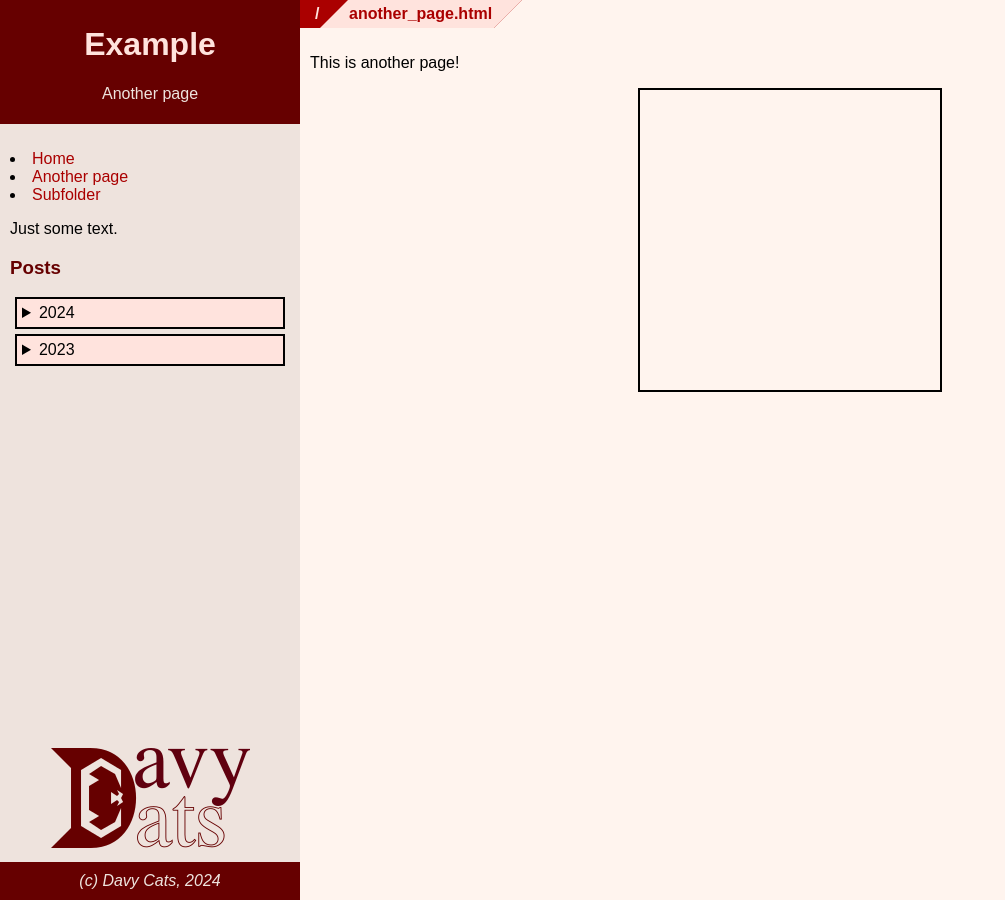
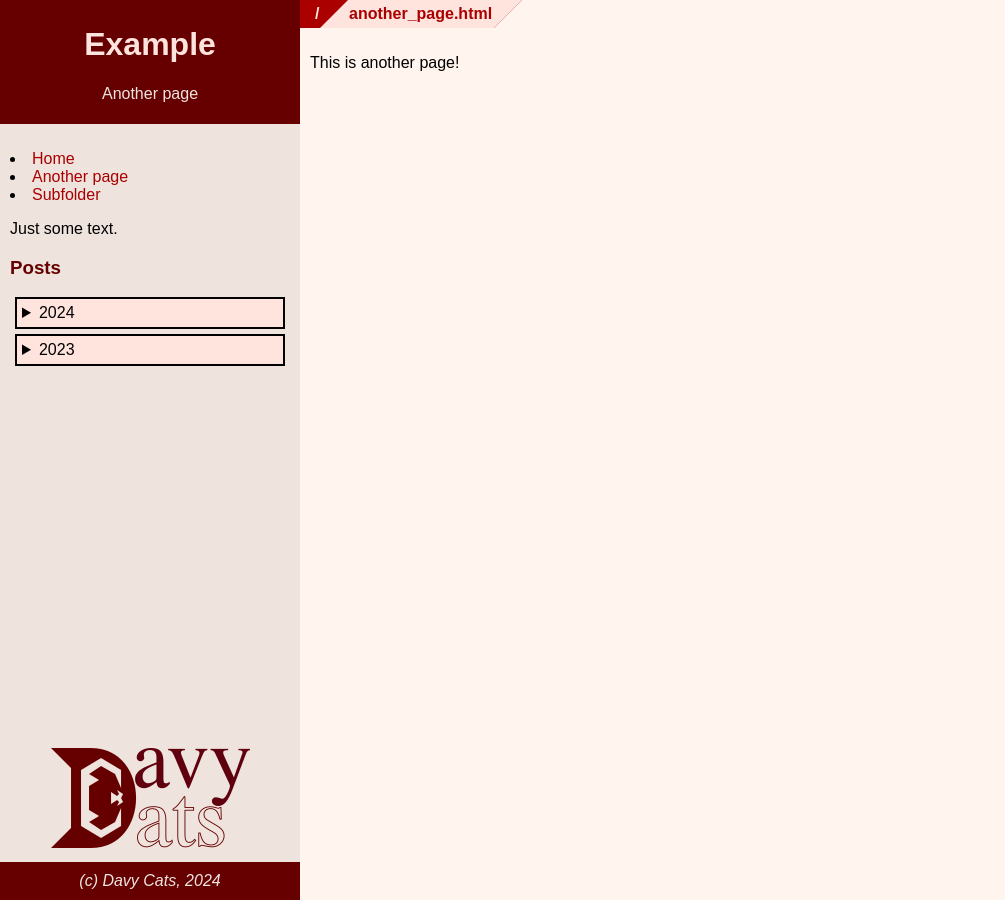
Before and after one commit to DavyCats/davystheme, a Jekyll site: the page built from another_page.md, in a window 1280 px wide. Shown: the whole page, without its empty margins (0-1005 px from the left). Built offline with Jekyll 4.4.1, drawn with Linux system fonts in a browser that asks for light colours.

Commit message:
remove border from canvas

```diff
--- a/_sass/davystheme.scss
+++ b/_sass/davystheme.scss
@@ -27,7 +27,6 @@ body {
 canvas {
     display:block;
     margin: auto;
-    border: 2px solid $text-color;
 }
 
 details {
```
